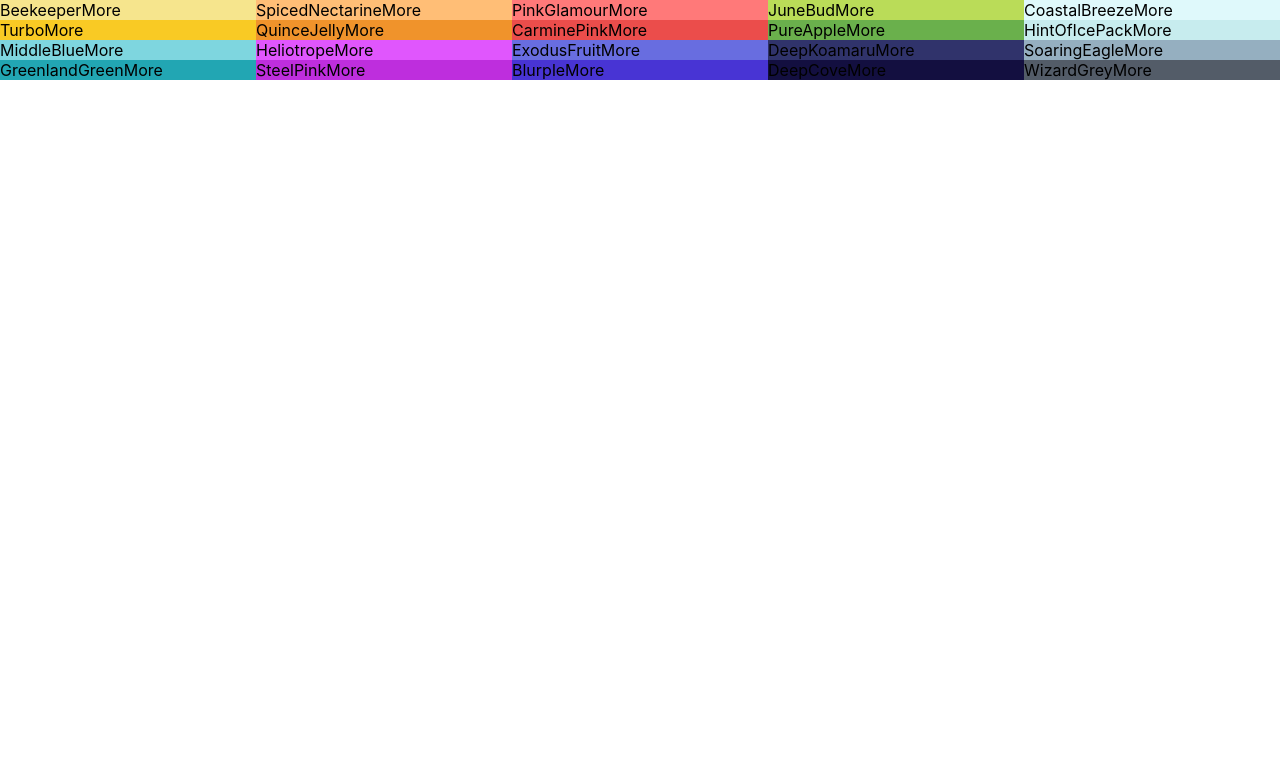
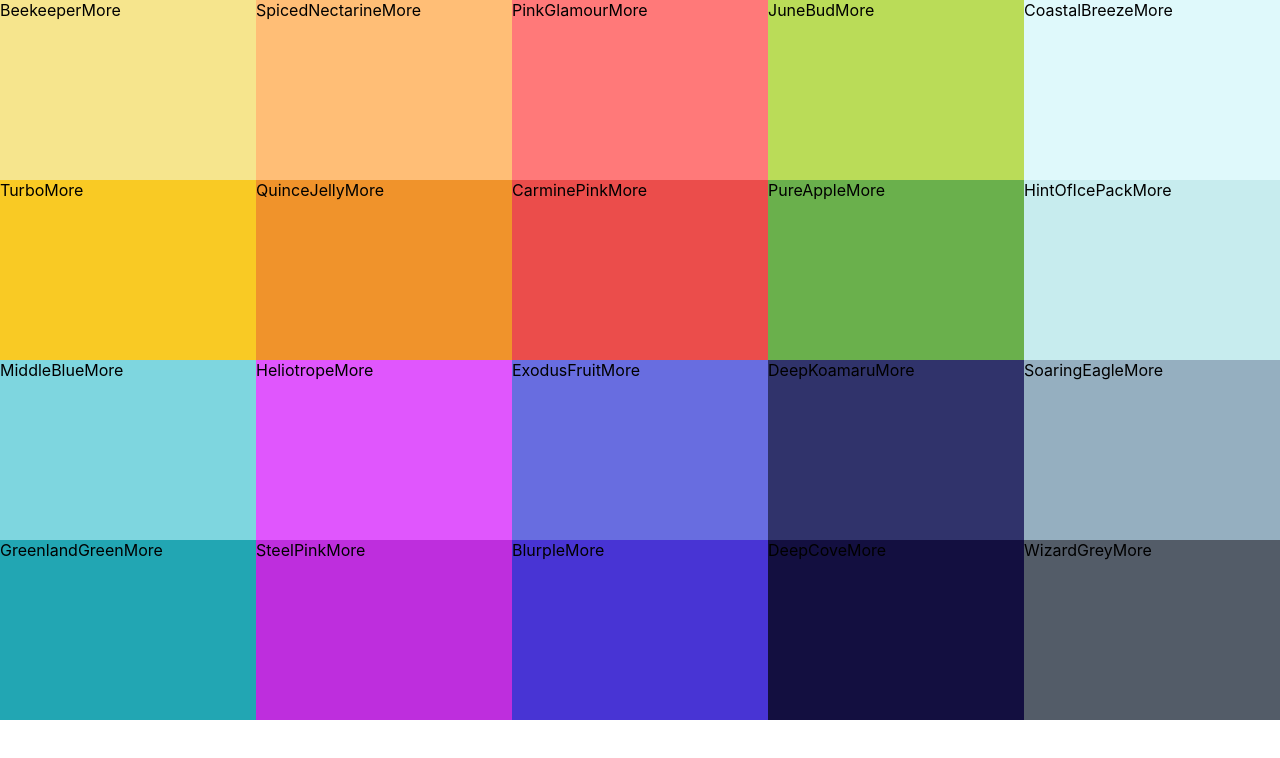
Before and after one commit to AveryTheDev/color_palette_react, a React (Create React App) app: page / in a window 1280 px wide. Shown: the top 758 px of the page. Built offline with nearby package versions, Linux system fonts and the light colour scheme.

Commit message:
palette css

```diff
--- /dev/null
+++ b/src/components/Palette/Palette.css
@@ -0,0 +1,7 @@
+.Palette {
+    height: 100vh;
+}
+
+.Palette-colors {
+    height: 90%;
+}
--- a/src/components/Palette/Palette.tsx
+++ b/src/components/Palette/Palette.tsx
@@ -1,6 +1,7 @@
 import React from "react";
 import ColorBox from "../ColorBox";
 import { iSeedColors, iColors } from "../../types/seedColors";
+import "./Palette.css";
 
 const Palette = ({ colors }: iSeedColors) => {
     const colorBoxes = colors.map((color: iColors) => {
```
